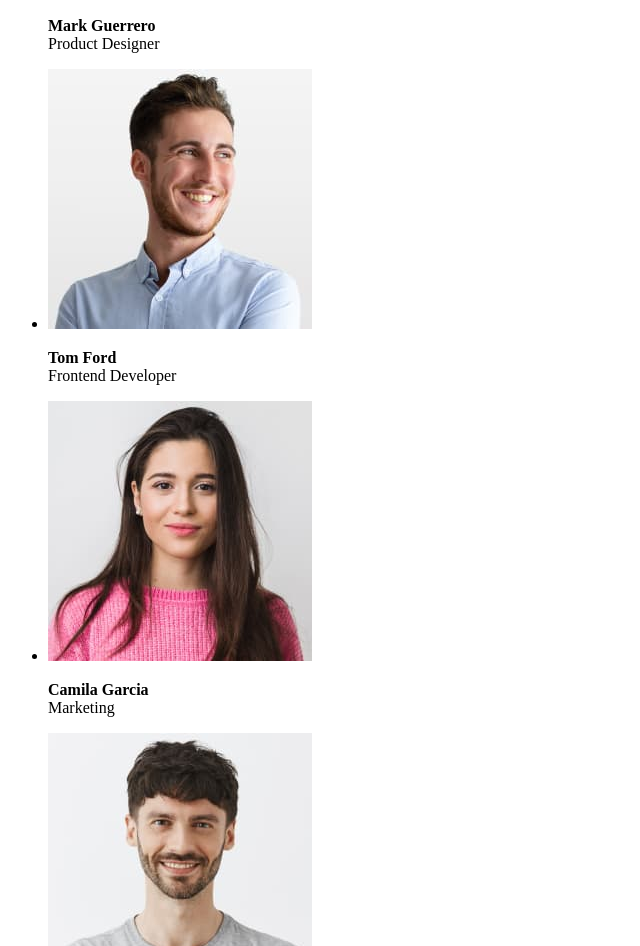
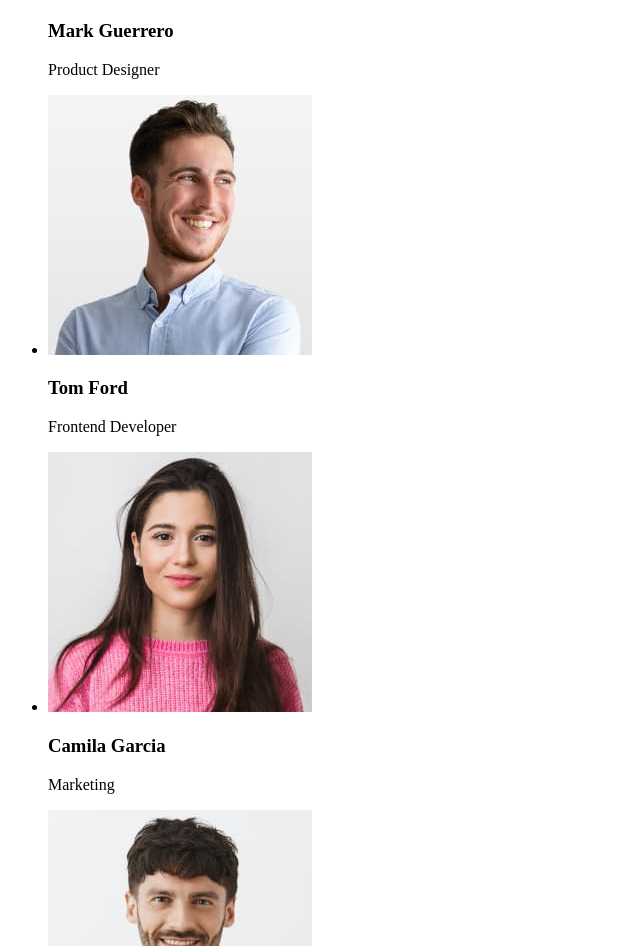
Before and after one commit to Boghdan4/goit-markup-hw-01, a plain HTML site: page index.html in a window 1280 px wide. Shown: the part 1854-2800 px from the top of the page, without its empty margins (0-640 px from the left). Drawn offline with Linux system fonts and the light colour scheme.

Commit message:
Update index.html

```diff
--- a/index.html
+++ b/index.html
@@ -60,7 +60,7 @@
     </section>
           <!-- №3 -->
     <section>
-            <h2><b>What are we doing</b></h2>
+            <h2>What are we doing</h2>
                 <ul>
                     <li><img src="images/Rectangle 71@2x.jpg" alt="monitor" width="360" height="300"></li>
                     <li><img src="images/Rectangle 71.jpg" alt="mesenger"width="360" height="300"></li>
@@ -70,14 +70,15 @@
               <!-- №4 -->
      <section>
             <h2>Our Team</h2>
-            <ul><li><img src="images/img.jpg" alt="teacher" width="264" height="260"><p><b>Mark Guerrero</b><br> Product Designer</p></li></ul>
-            <ul><li><img src="images/img (1).jpg" alt="teacher" width="264" height="260"><p><b>Tom Ford</b><br> Frontend Developer</p></li></ul>
-            <ul><li><img src="images/img (2).jpg" alt="teacher" width="264" height="260"><p><b>Camila Garcia</b><br> Marketing</p></li></ul>
-            <ul><li><img src="images/img (3).jpg" alt="teacher" width="264" height="260"><p><b>Daniel Wilson</b><br> UI Designer</p></li></ul>
+            <ul><li><img src="images/img.jpg" alt="teacher" width="264" height="260"><h3>Mark Guerrero</h3> <p>Product Designer</p> </li>
+                <li><img src="images/img (1).jpg" alt="teacher" width="264" height="260"><h3>Tom Ford</h3> <p> Frontend Developer</p></li>
+                <li><img src="images/img (2).jpg" alt="teacher" width="264" height="260"><h3>Camila Garcia</h3> <p>Marketing</p></li>
+                <li><img src="images/img (3).jpg" alt="teacher" width="264" height="260"><h3>Daniel Wilson</h3> <p> UI Designer</p></li>
+            </ul>
     </section>
     </main>
     <footer>
-        <a href="#" target="_blank"><h3>WEBSTUDIO</h3></a>
+        <a href="" target="_blank"><h3>WEBSTUDIO</h3></a>
         <p>Increase the flow of customers and sales for your business with digital marketing & growth solutions.</p>
     </footer>
 </body>
```
